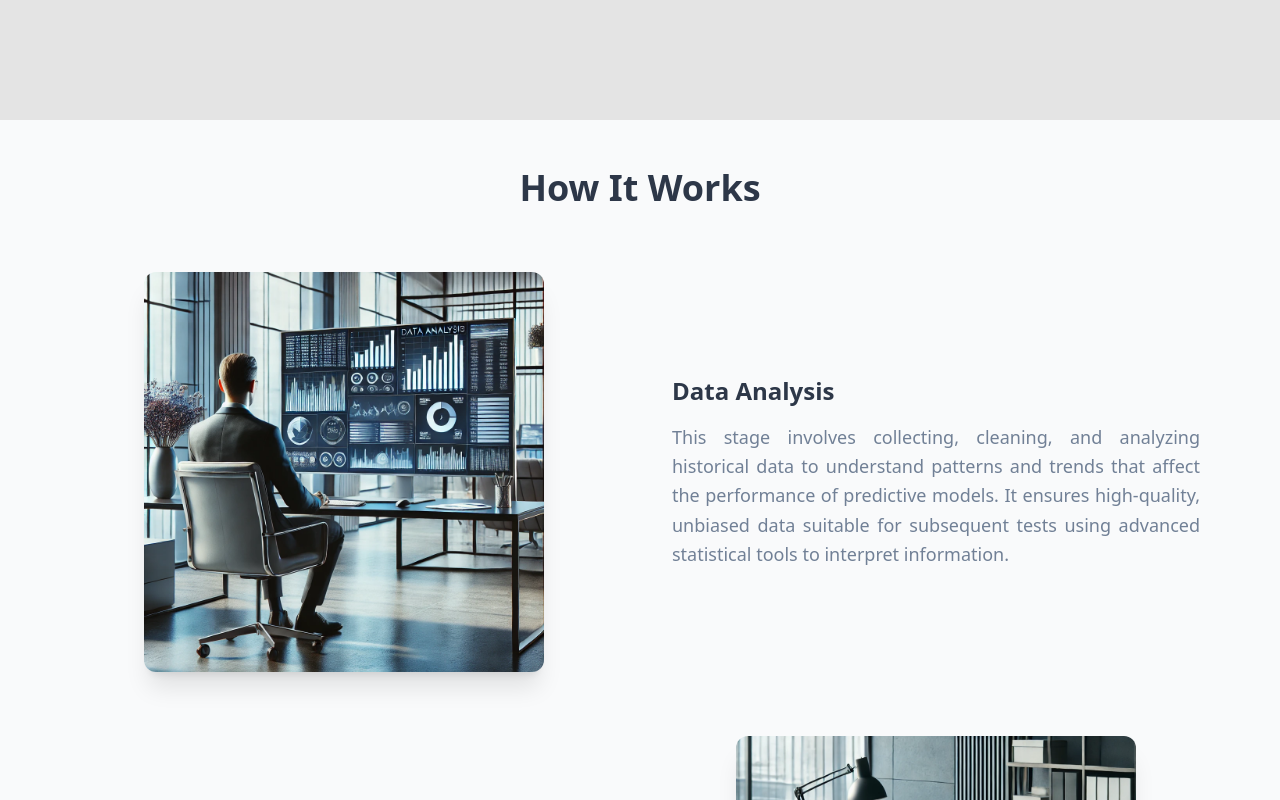
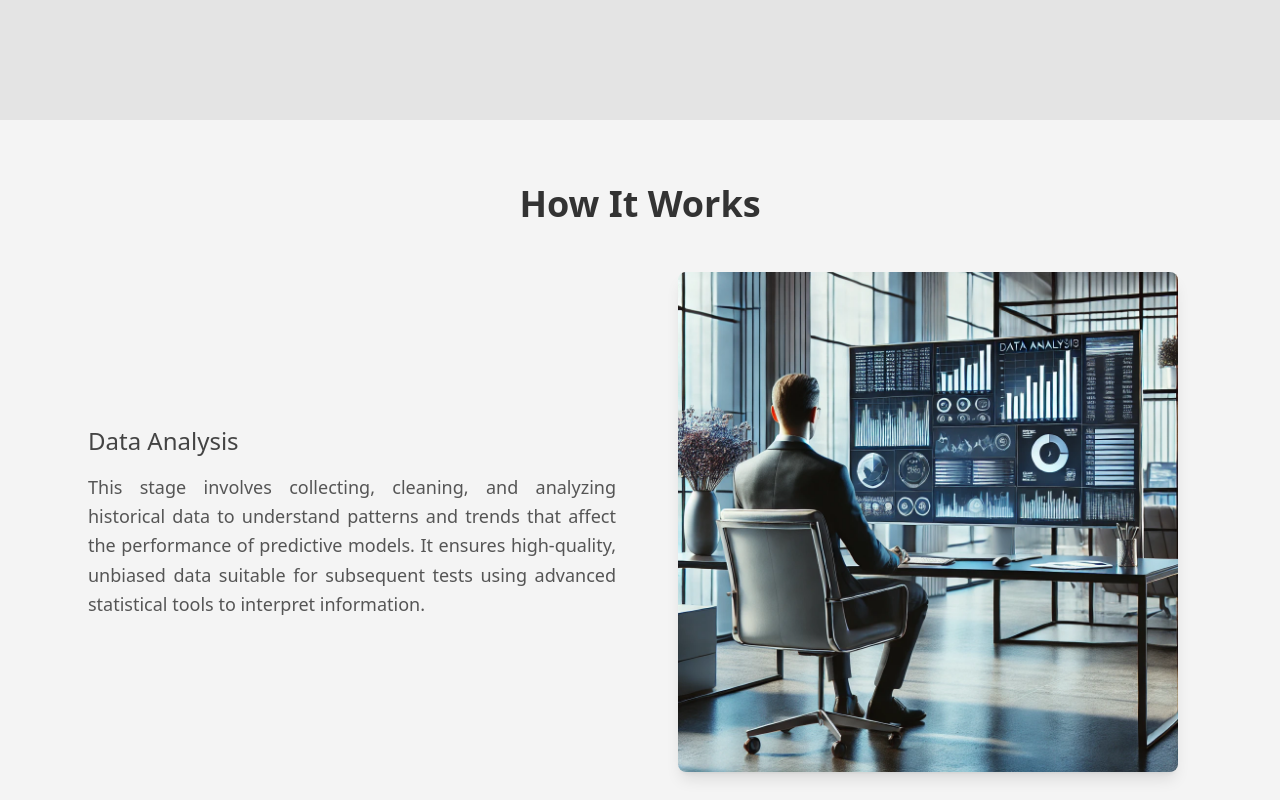
Before and after one commit to DamRandom/Datalyze, a Next.js app: page / in a window 1280 px wide. Shown: the part 680-1480 px from the top of the page. Built offline with nearby package versions, Linux system fonts and the light colour scheme.

Commit message:
Update How it Works Section from home page

```diff
--- a/src/app/(page)/home/HowItWorksSection.tsx
+++ b/src/app/(page)/home/HowItWorksSection.tsx
@@ -1,69 +1,81 @@
-import React, { useEffect } from 'react';
-import Image from 'next/image';
-import AOS from 'aos';
-import 'aos/dist/aos.css';
+"use client";
+
+import React, { useEffect } from "react";
+import Image from "next/image";
+import AOS from "aos";
+import "aos/dist/aos.css";
 
 const steps = [
   {
-    title: 'Data Analysis',
+    title: "Data Analysis",
     description: `This stage involves collecting, cleaning, and analyzing historical data to understand patterns and trends that affect the performance of predictive models. It ensures high-quality, unbiased data suitable for subsequent tests using advanced statistical tools to interpret information.`,
-    image: '/images/DataAnalysis.webp',
+    image: "/images/DataAnalysis.webp",
   },
   {
-    title: 'Identifying Differences',
+    title: "Identifying Differences",
     description: `In this phase, the Friedman Test is applied, a statistical analysis to determine if significant differences exist in the performance of various predictive models. This test is crucial to validate that results are not merely due to chance and that the models are genuinely distinct in their predictive capabilities.`,
-    image: '/images/IdentifyingDifferences.webp',
+    image: "/images/IdentifyingDifferences.webp",
   },
   {
-    title: 'Detailed Comparisons',
+    title: "Detailed Comparisons",
     description: `After identifying significant differences, a post-hoc test is conducted to make specific comparisons between pairs of models. This test provides deeper insights into interactions, highlighting which models exhibit real, non-random differences, aiding in future decision-making.`,
-    image: '/images/DetailedComparisons.webp',
+    image: "/images/DetailedComparisons.webp",
   },
 ];
 
-const HowItWorksSection = () => {
+export default function HowItWorksSection() {
   useEffect(() => {
     AOS.init({
-      duration: 1000,
+      duration: 800,
+      delay: 200,
       once: true,
     });
   }, []);
 
   return (
-    <div className="relative flex flex-col bg-[#f9fafb] p-12">
-      <h2 className="text-4xl font-semibold text-[#2d3748] text-center mb-16">How It Works</h2>
+    <section className="bg-[#f4f4f4] py-16 px-4">
+      <div className="max-w-6xl mx-auto">
+        {/* Title */}
+        <h2 className="text-4xl font-semibold text-center text-[#333] mb-12" data-aos="fade-up">
+          How It Works
+        </h2>
 
         {/* Steps */}
-      <div className="flex flex-col w-full space-y-16">
+        <div className="space-y-16">
           {steps.map((step, index) => (
             <div
               key={index}
-            className={`flex flex-col md:flex-row items-center ${index % 2 === 0 ? 'md:flex-row-reverse' : ''} space-y-8 md:space-y-0`}
+              className={`flex flex-col md:flex-row items-center ${
+                index % 2 === 0 ? "md:flex-row-reverse" : ""
+              }`}
               data-aos="fade-up"
               data-aos-delay={`${index * 200}`}
             >
-            {/* Step Description */}
-            <div className="flex flex-col md:w-1/2 text-justify px-6 md:px-8">
-              <div className="text-2xl font-semibold text-[#2d3748] mb-4 text-center md:text-left">{step.title}</div>
-              <p className="text-lg text-[#718096] leading-relaxed">{step.description}</p>
-            </div>
-
               {/* Image */}
-            <div className="flex justify-center md:w-1/2 px-6 md:px-8">
+              <div className="md:w-1/2 flex justify-center mb-8 md:mb-0">
                 <Image
                   src={step.image}
                   alt={step.title}
-                width={400}
-                height={250}
-                className="rounded-xl shadow-xl object-cover transition-all duration-300 ease-in-out hover:scale-105"
+                  width={500}
+                  height={300}
+                  className="rounded-lg shadow-lg object-cover transition-transform duration-300 hover:scale-105"
                   priority
                 />
+              </div>
+
+              {/* Step Description */}
+              <div className="md:w-1/2 px-6">
+                <h3 className="text-2xl font-medium text-[#444] mb-4 text-center md:text-left">
+                  {step.title}
+                </h3>
+                <p className="text-lg text-[#555] leading-relaxed text-justify">
+                  {step.description}
+                </p>
               </div>
             </div>
           ))}
         </div>
       </div>
+    </section>
   );
-};
-
-export default HowItWorksSection;
+}
```
Lines whose indentation alone changed are shown as unchanged.
